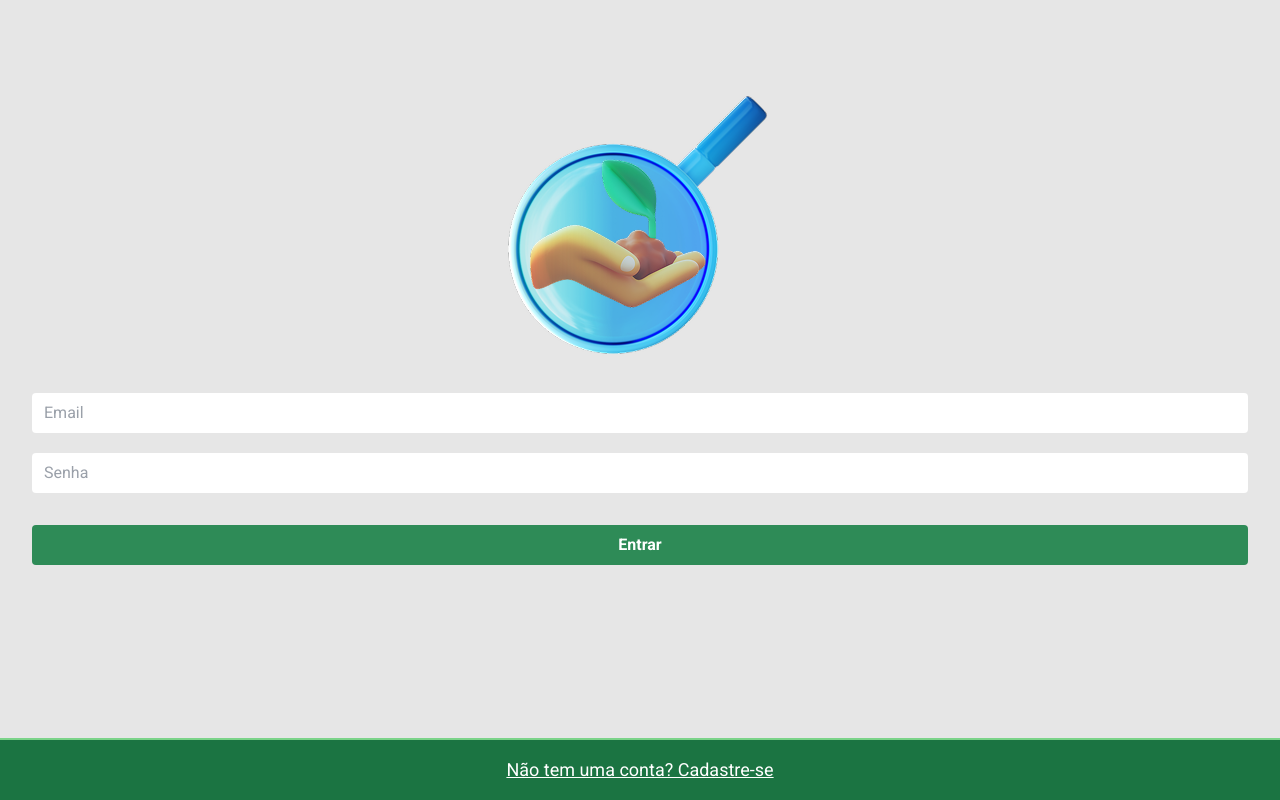
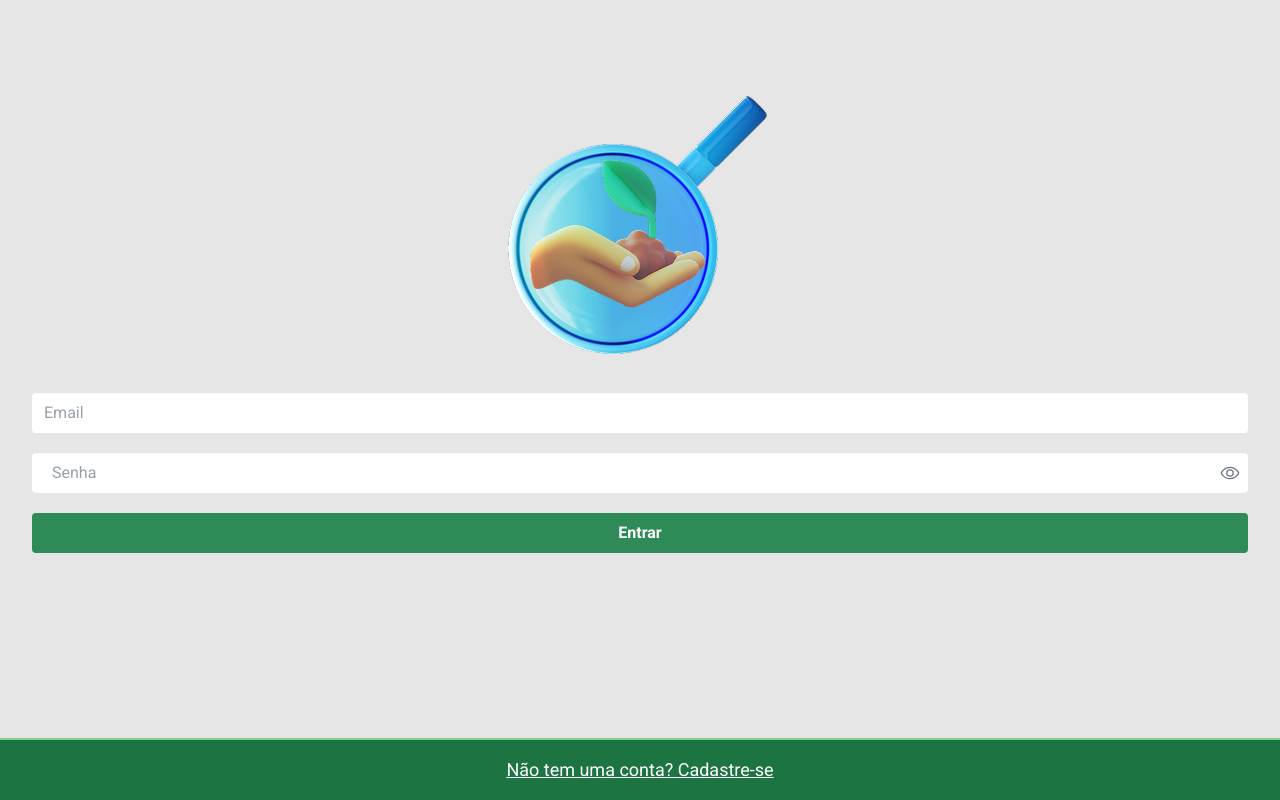
Before and after one commit to Fellyipe/hackaton_show_rural_digital_2025, a React (Vite) app in the folder frontend/: page /login in a window 1280 px wide. Built offline with nearby package versions, Linux system fonts and the light colour scheme.

Commit message:
refatorar página de login para gerenciar estado e exibir/ocultar senha; atualizar lógica de registro para incluir campos de produtor e agrônomo

```diff
--- a/frontend/src/Pages/Login/Login.jsx
+++ b/frontend/src/Pages/Login/Login.jsx
@@ -1,14 +1,20 @@
+import { useState } from "react";
+import { useNavigate } from "react-router";
+import { Eye,EyeSlash } from "@phosphor-icons/react";
 import Logo from "/public/logo.png";
 import Footer from "../../components/footer/Footer.jsx";
-import { useNavigate } from "react-router";
 
 function Login() {
-  let navigate = useNavigate();
+  const [email, setEmail] = useState("");
+  const [password, setPassword] = useState("");
+  const [showPassword, setShowPassword] = useState(false);
+  const [error, setError] = useState(null);
+  const navigate = useNavigate();
 
-  function onSubmit() {
-    //TODO: Implementar a lógica de login
-
-    navigate("/listaProdutores");
+  async function handleSubmit(event) {
+    event.preventDefault();
+    console.log("Dados enviados:", email, password);
+    // navigate("/listaProdutores");
   }
 
   return (
@@ -16,23 +22,35 @@ function Login() {
       <div className="mt-10">
         <img src={Logo} alt="logotipo" />
       </div>
-      <form onSubmit={onSubmit} className="flex flex-col gap-5 w-full">
+      <form onSubmit={handleSubmit} className="flex flex-col gap-5 w-full">
         <div>
           <input
             className="appearance-none border-none rounded w-full py-2 px-3 text-gray-700 bg-white focus:outline-none"
             id="email"
             type="email"
             placeholder="Email"
+            value={email}
+            onChange={(e) => setEmail(e.target.value)}
           />
         </div>
-        <div>
+        <div className="flex items-center justify-center bg-white rounded px-2">
           <input
-            className="appearance-none border-none rounded w-full py-2 px-3 text-gray-700 mb-3 bg-white focus:outline-none"
+            className="appearance-none border-none rounded w-full py-2 px-3 text-gray-700 bg-white focus:outline-none"
             id="password"
-            type="password"
+            type={showPassword ? "text" : "password"}
             placeholder="Senha"
+            value={password}
+            onChange={(e) => setPassword(e.target.value)}
           />
+          <button
+            type="button"
+            className="cursor-pointer  flex items-center text-gray-500 hover:text-gray-700"
+            onClick={() => setShowPassword(!showPassword)}
+          >
+            {showPassword ? <EyeSlash size={20} /> : <Eye size={20} />}
+          </button>
         </div>
+        {error && <p className="text-red-500">{error}</p>}
         <div>
           <button
             className="bg-greenpeace cursor-pointer text-white font-bold py-2 w-full rounded hover:bg-emerald"
--- a/frontend/src/Pages/Registro/Registro.jsx
+++ b/frontend/src/Pages/Registro/Registro.jsx
@@ -13,16 +13,25 @@ function Registro() {
 
   const handleChange = (e) => {
     const { id, type, checked, value } = e.target;
-    setFormData((prev) => ({
-      ...prev,
-      [id]: type === "checkbox" ? checked : value,
-    }));
+
+    setFormData((prev) => {
+      if (type === "checkbox") {
+        return {
+          ...prev,
+          produtor: id === "produtor" ? checked : false,
+          agronomo: id === "agronomo" ? checked : false,
+          cref: id === "agronomo" && checked ? prev.cref : "",
+        };
+      }
+      return { ...prev, [id]: value };
+    });
   };
 
   const handleSubmit = (e) => {
     e.preventDefault();
+    //TODO Implementar a lógica de registro
+
     console.log("Dados enviados:", formData);
-    // Aqui você pode chamar uma API para enviar os dados
   };
 
   return (
@@ -74,7 +83,6 @@ function Registro() {
           </div>
         </div>
 
-        {/* Campo adicional para agrônomos */}
         {formData.agronomo && (
           <div>
             <input
```
